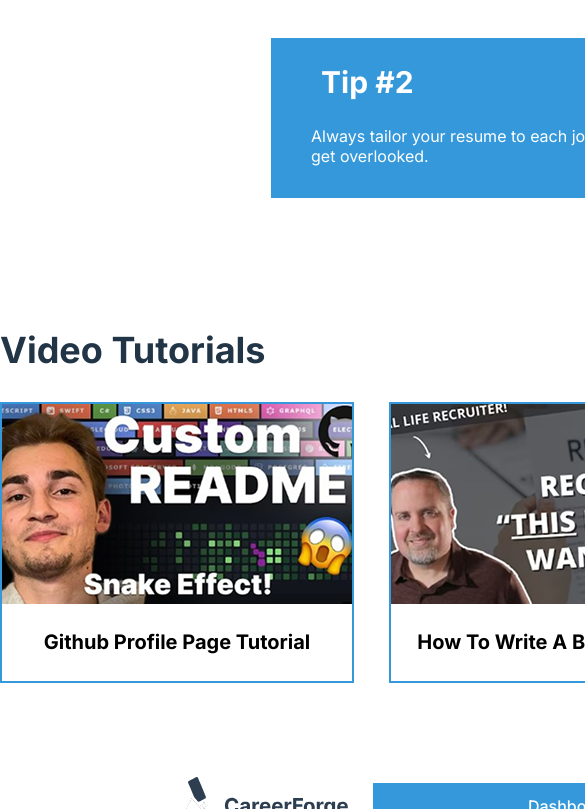
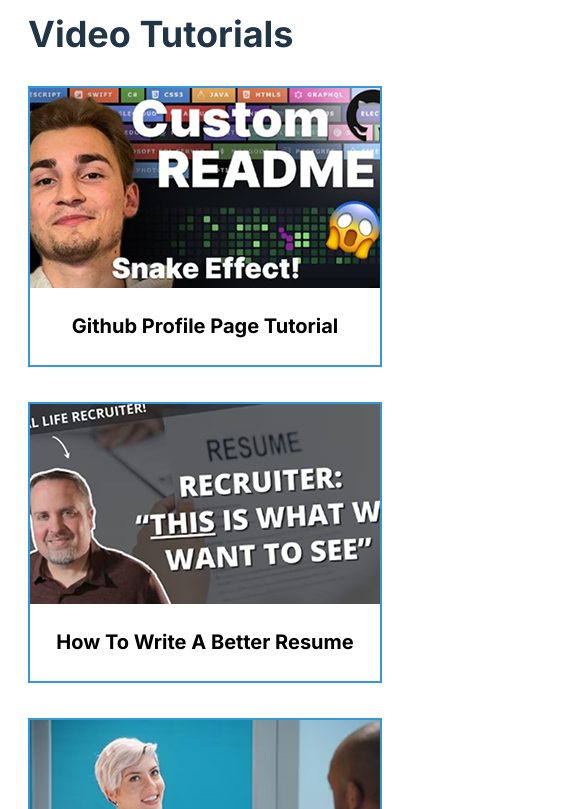
Before and after one commit to Hussein-Abdallah0/CareerForgeAI, a React (Vite) app in the folder frontend/: page /dashboard in a window 390 px wide. Shown: the part 1175-1984 px from the top of the page, 585 px wide, since content can reach past the window. Built offline with nearby package versions, Linux system fonts and the light colour scheme.

Commit message:
Make 3rd section of dashboard responsive

```diff
--- a/frontend/src/pages/Dashboard/styles.css
+++ b/frontend/src/pages/Dashboard/styles.css
@@ -144,4 +144,8 @@
   .tips {
     flex-direction: column;
   }
+
+  .videos {
+    flex-direction: column;
+  }
 }
```
